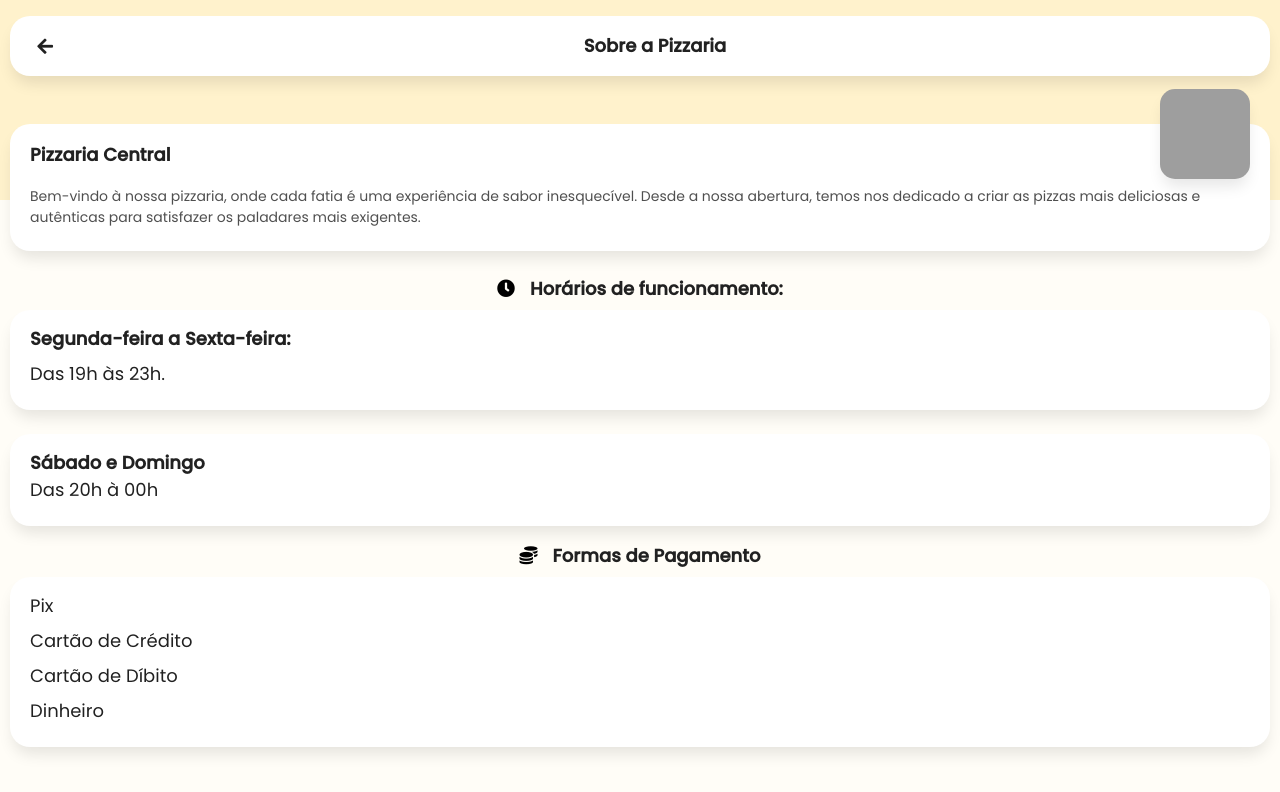
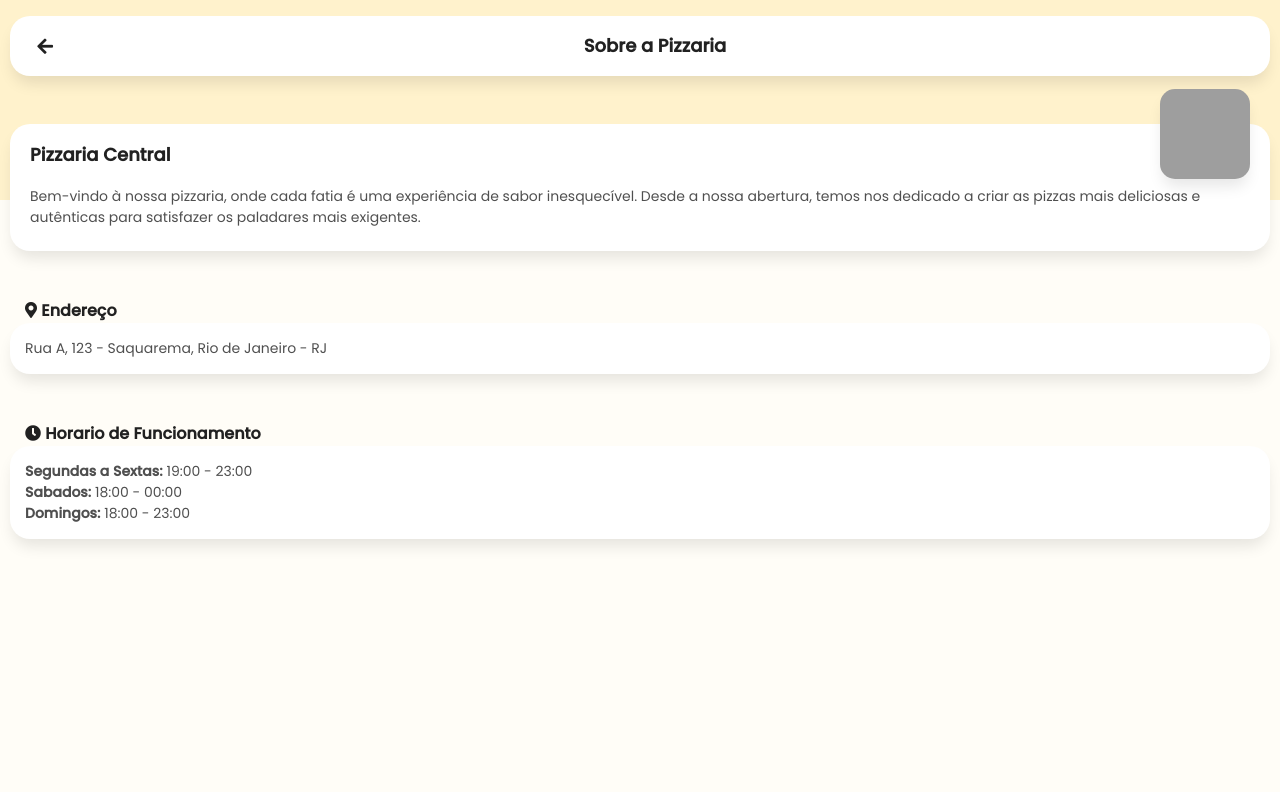
Before and after one commit to LucasLemes001/Delivery_System, a plain HTML site: page sobre.html in a window 1280 px wide. Drawn offline with Linux system fonts and the light colour scheme; grey boxes are pictures that could not be loaded.

Commit message:
Sobbre.html remastered

```diff
--- a/css/main.css
+++ b/css/main.css
@@ -546,7 +546,7 @@ section.categoria {
 
 }
 
-.container-group-sobre {
+/* .container-group-sobre {
     font-size: 18px;
 	display: flex;
 	flex-direction: row;
@@ -560,4 +560,9 @@ section.categoria {
     font-size: 18px;
     color: var(--color-black);
     margin: 0;
+} */
+
+.normal-text {
+    font-size: 14px;
+    color: var(--color-text);
 }
--- a/sobre.html
+++ b/sobre.html
@@ -70,33 +70,25 @@
         </div>
     </section>
 
-    <section class=" lista width-fix mt-4">
+    <section class=" lista width-fix mt-5 pb-5">
 
-        <div class="container-group-sobre">
-            <i class="fa fa-clock " style="color: black;"></i>
-            <p class="title-categoria mb-2"><b>Horários de funcionamento:</b></p>
-
+        <div class="container-group mb-5">
+            <p class="title-categoria mb-0">
+                <i class="fas fa-map-marker-alt"></i>&nbsp;<b>Endereço</b>
+            </p>
+            <div class=" card mb-2">
+                <p class="normal-text mb-0"> Rua A, 123 - Saquarema, Rio de Janeiro - RJ</p>
+            </div>
         </div>
-
-        <div class="card">
-            <p class="data mb-2"><b>Segunda-feira a Sexta-feira:</b></p>
-            <p class="horario mb-2">Das 19h às 23h.</p>
-        </div>
-        <div class="card mt-4">
-            <p class="data"><b>Sábado e Domingo</b></p>
-            <p class="horario mb-2">Das 20h à 00h </p>
-        </div>
-
-        <div class="container-group-sobre mt-3">
-            <i class="fa fa-coins " style="color: black;"></i>
-            <p class="title-categoria mb-2"><b>Formas de Pagamento</b></p>
-        </div>
-        <div class="card">
-
-            <p class="pay mb-2">Pix</p>
-            <p class="pay mb-2">Cartão de Crédito</p>
-            <p class="pay mb-2">Cartão de Díbito</p>
-            <p class="pay mb-2">Dinheiro</p>
+        <div class="container-group mb-5">
+            <p class="title-categoria mb-0">
+                <i class="fas fa-clock"></i>&nbsp;<b>Horario de Funcionamento</b>
+            </p>
+            <div class=" card mb-2">
+                <p class="normal-text mb-0"><b>Segundas a Sextas:</b> 19:00 - 23:00</p>
+                <p class="normal-text mb-0"><b>Sabados: </b>18:00 - 00:00</p>
+                <p class="normal-text mb-0"><b>Domingos: </b>18:00 - 23:00</b></p>
+            </div>
         </div>
 
     </section>
```
